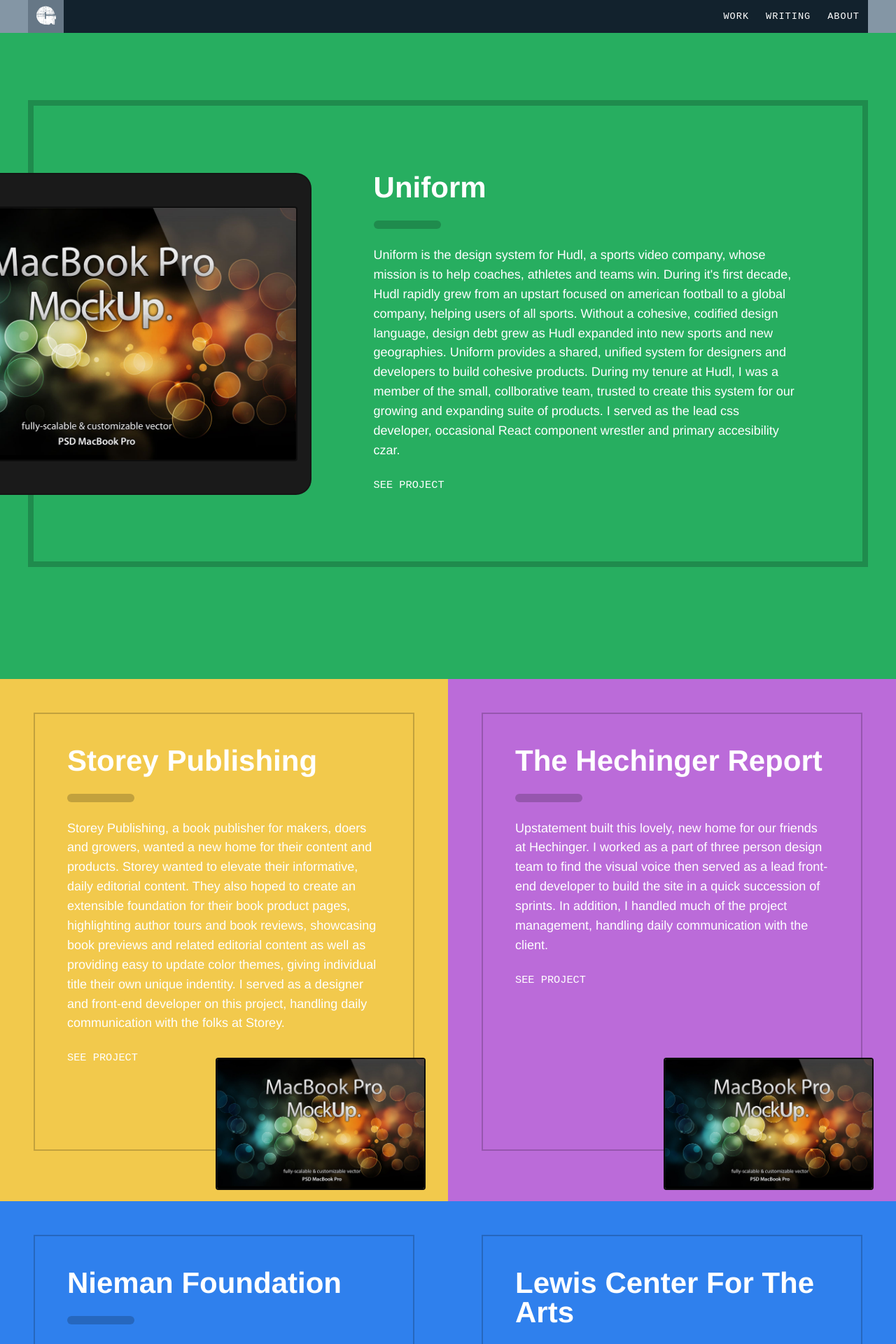
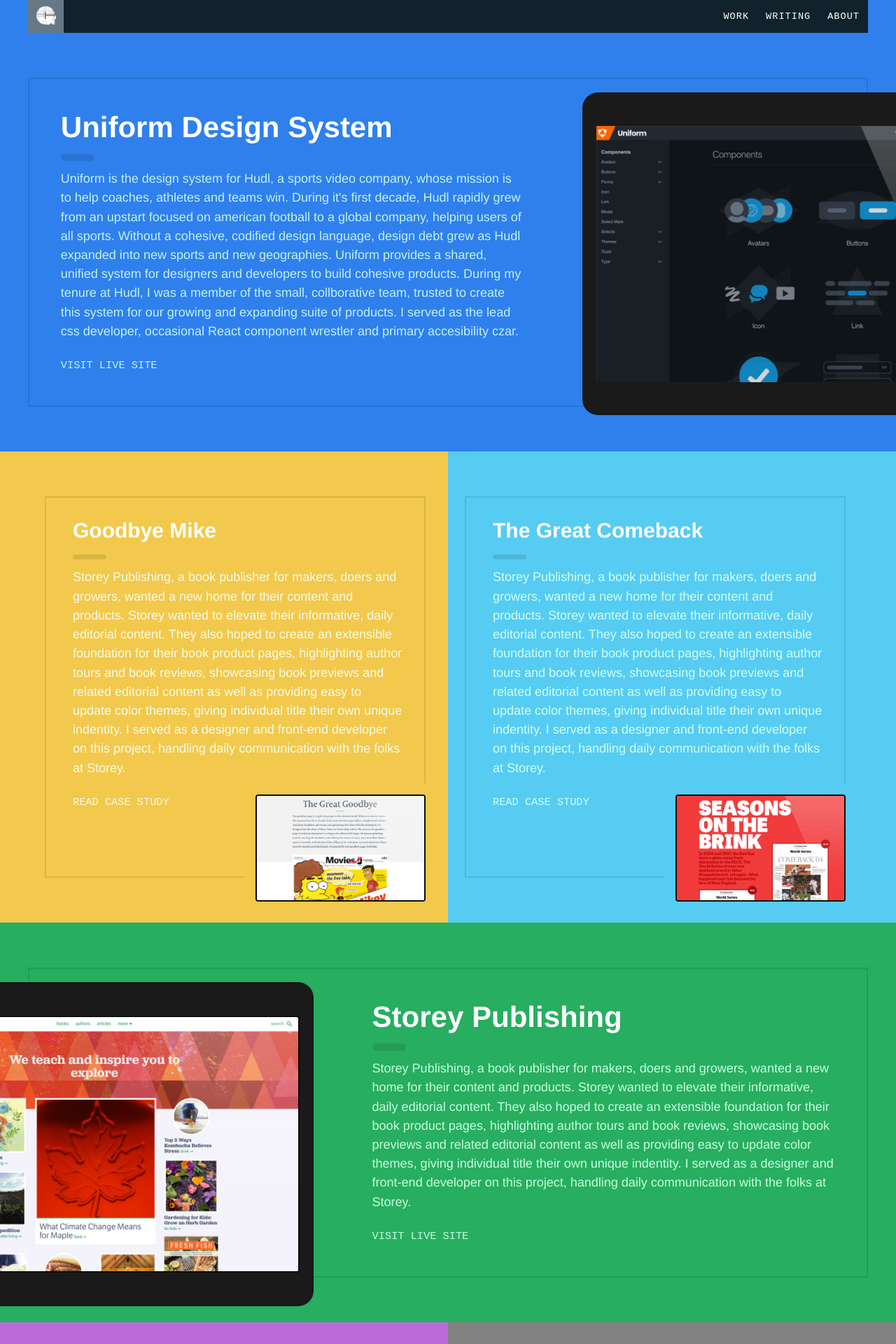
Before and after one commit to gcstaublin/gcstaublin.github.io, a Jekyll site: the page built from work.html, in a window 1280 px wide. Shown: the top 1920 px of the page at 70% size. Built offline with Jekyll 4.4.1, drawn with Linux system fonts in a browser that asks for light colours; nearby versions of some CDN libraries; some of the changed text lies outside the part shown.

Commit message:
Lots more work on new work page.

```diff
--- a/_data/work.yml
+++ b/_data/work.yml
@@ -1,33 +1,50 @@
 projects:
-  - head: Uniform
-    theme: poop
+  - head: Uniform Design System
+    theme: cornflower
     url: uniform.hudl.com
-    img: uniform_trans.png
+    img: uniform_work_tease.jpg
     text: Uniform is the design system for Hudl, a sports video company, whose mission is to help coaches, athletes and teams win. During it's first decade, Hudl rapidly grew from an upstart focused on american football to a global company, helping users of all sports. Without a cohesive, codified design language, design debt grew as Hudl expanded into new sports and new geographies. Uniform provides a shared, unified system for designers and developers to build cohesive products. During my tenure at Hudl, I was a member of the small, collborative team, trusted to create this system for our growing and expanding suite of products. I served as the lead css developer, occasional React component wrestler and primary accesibility czar.
 
+  - head: Goodbye Mike
+    theme: mustard
+    internal: true
+    url: /work/goodbye-mike
+    img: goodbye_work_tease.jpg
+    text: Storey Publishing, a book publisher for makers, doers and growers, wanted a new home for their content and products. Storey wanted to elevate their informative, daily editorial content. They also hoped to create an extensible foundation for their book product pages, highlighting author tours and book reviews, showcasing book previews and related editorial content as well as providing easy to update color themes, giving individual title their own unique indentity. I served as a designer and front-end developer on this project, handling daily communication with the folks at Storey.
+
+  - head: The Great Comeback
+    theme: sky
+    internal: true
+    url: work/comeback/
+    img: comeback_work_tease.jpg
+    text: Storey Publishing, a book publisher for makers, doers and growers, wanted a new home for their content and products. Storey wanted to elevate their informative, daily editorial content. They also hoped to create an extensible foundation for their book product pages, highlighting author tours and book reviews, showcasing book previews and related editorial content as well as providing easy to update color themes, giving individual title their own unique indentity. I served as a designer and front-end developer on this project, handling daily communication with the folks at Storey.
+
   - head: Storey Publishing
-    theme: nerd
+    theme: lush
     url: www.storey.com
-    img: storey_trans.png
+    img: storey_work_tease.jpg
     text: Storey Publishing, a book publisher for makers, doers and growers, wanted a new home for their content and products. Storey wanted to elevate their informative, daily editorial content. They also hoped to create an extensible foundation for their book product pages, highlighting author tours and book reviews, showcasing book previews and related editorial content as well as providing easy to update color themes, giving individual title their own unique indentity. I served as a designer and front-end developer on this project, handling daily communication with the folks at Storey.
 
   - head: The Hechinger Report
-    theme: rock
+    theme: lavender
     url: hechingerreport.org
-    img: hechinger_trans.png
+    img: hechinger_work_tease.jpg
     text: Upstatement built this lovely, new home for our friends at Hechinger. I worked as a part of three person design team to find the visual voice then served as a lead front-end developer to build the site in a quick succession of sprints. In addition, I handled much of the project management, handling daily communication with the client.
 
   - head: Nieman Foundation
+    theme: gravel
     url: niemanreports.org
-    img: nieman_trans.png
+    img: nieman_work_tease.jpg
     text: "The Nieman Foundation's new site is actually a set of three inter-related sites: Nieman Reports, Nieman Storyboard and the Foundation itself. I handled design and front end developemnt on this huge Upstatement endeavor."
 
   - head: Lewis Center For The Arts
+    theme: mustard
     url: arts.princeton.edu
-    img: lca_trans.png
+    img: lca_work_tease.jpg
     text: Serving as the lead front-end developer for this Upstatement project, I collaborated with the design team to help realize how the static designs could become a living breathing, responsive website. I also worked closely with a newer member of our team, offering advice, code reviews and positive vibes.
 
   - head: IAPP
+    theme: sky
     url: iapp.org
-    img: iapp_trans.png
+    img: iapp_work_tease.jpg
     text: The Privacy Professionals website was a unique project for us at Upstatement. The site had many more transactional interactions than your typical editorially based project. I served as the lead front-end devleoper, working with the design team to realize their vision and make it responsive
--- a/_layouts/archive.html
+++ b/_layouts/archive.html
@@ -31,5 +31,8 @@
     <!-- ===================================== -->
     {% include footer.html  %}
 
+    <!-- Slide up script -->
+    <script src="/static/js/slide-in.js"></script>
+
 
   </body>
--- a/archive.html
+++ b/archive.html
@@ -5,8 +5,6 @@
 contentClass: archive__container
 permalink: /archive/
 ---
-
-
 
 
 
--- a/static/scss/_archive.scss
+++ b/static/scss/_archive.scss
@@ -401,12 +401,66 @@
 //
 // --------------------------------------------
 // --------------------------------------------
+$bp-work-headline: 600px;
+
+$bp-work-headline-increase: 960px;
+
+$bp-work-grid-small-has-layout: 600px;
+$bp-work-grid-small-has-border: 960px;
+$bp-work-grid-small-has-img-adjustment: 1100px;
+
+$bp-work-grid-large-has-layout: 800px;
+$bp-work-grid-large-has-border: 960px;
+$bp-work-grid-large-has-image-adjustment: 1100px;
+
+$bp-adjust-item-for-bleed: 960px;
+
+
+
+// Theme Variables
+// --------------------------------------------
 :root {
   --archive-section-color-bg: #2F80ED;
   // --archive-section-color-border: #2158A2;
-  --archive-section-color-border: rgba(0, 0, 0, 0.2);
+  --archive-section-color-border: rgba(0, 0, 0, 0.1);
   --archive-section-color-text: #fff;
 }
+
+.theme--cornflower {
+  --archive-section-color-bg: #2F80ED;
+  --archive-section-color-text: #c2f0ff;
+}
+
+
+.theme--lush {
+  --archive-section-color-bg: #27AE60;
+  --archive-section-color-text: #c7ffde;
+}
+
+.theme--mustard {
+  --archive-section-color-bg: #F2C94C;
+  --archive-section-color-text: #fafbeb;
+}
+
+
+.theme--sky {
+  --archive-section-color-bg: #56CCF2;
+  --archive-section-color-text: #d1fffc;
+  // --archive-section-color-text: #8586bb;
+}
+
+.theme--lavender {
+  --archive-section-color-bg: #BB6BD9;
+  --archive-section-color-text: #f7e3ff;
+}
+
+
+.theme--gravel {
+  --archive-section-color-bg: #828282;
+  --archive-section-color-text: #e4e4e4;
+}
+
+
 
 .theme--poop {
   --archive-section-color-bg: #27AE60;
@@ -429,79 +483,37 @@
 
 
 
-// Work Item
+
+
+// Work Grid
 // --------------------------------------------
-.work__item {
-  background-color: var(--archive-section-color-bg);
-  padding-top: calc(2rem + 5vw);
-  padding-bottom: calc(2rem + 10vw);
-  padding-left: calc(2rem + 1vw);
-  padding-right: calc(2rem + 1vw);
-  @include bp(1200px) {
-    padding-left: 0;
-    padding-right: 0;
+
+.work__grid--wrapper {
+  overflow: hidden;
+}
+
+.work__grid--2 {
+  max-width: 1200px;
+  margin-left: auto;
+  margin-right: auto;
+  @include bp($bp-work-grid-small-has-layout) {
+    display: grid;
+    grid-template-columns: 1fr 1fr;
+    grid-gap: 0;
   }
 }
 
 
-
-.work__item--small {
-  position: relative;
-  background-color: var(--archive-section-color-bg);
-  // padding-top: calc(2rem + 5vw);
-  // padding-bottom: calc(2rem + 5vw);
-  // padding-left: calc(2rem + 1vw);
-  // padding-right: calc(2rem + 1vw);
-  padding-top: 6rem;
-  padding-left: 6rem;
-  padding-right: 6rem;
-  padding-bottom: 12rem;
-
-  &:before {
-    position: absolute;
-    content: '';
-    top: 48px;
-    bottom: calc(0.5rem + 5vw);
-    left: 48px;
-    right: 48px;
-    border-width: 2px;
-    border-style: solid;
-    border-color: var(--archive-section-color-border);
+.work__grid--item--2 {
+  @include bp($bp-work-grid-large-has-layout) {
+    display: grid;
+    grid-template-columns: 1fr 2fr;
+    grid-gap: calc(50px + 5vw);
   }
 }
 
 
-
-
-.work__inner--item {
-  max-width: 1200px;
-  margin-right: auto;
-  margin-left: auto;
-  // border: 6px solid var(--archive-section-color-border);
-  border-width: calc(2px + 0.5vw);
-  border-style: solid;
-  border-color: var(--archive-section-color-border);
-  padding: calc(2rem + 5vw);
-}
-
-
-
-// Work Grid
-// --------------------------------------------
-.work__grid--2 {
-  display: grid;
-  grid-template-columns: 1fr 1fr;
-  grid-gap: 0;
-}
-
-.work__grid--item--2 {
-  display: grid;
-  grid-template-columns: 1fr 2fr;
-  grid-gap: calc(50px + 3vw);
-}
-
-.work__item:nth-of-type(2n + 2) {
-  // .archive__grid--2 { background-color: green; }
+.work__item:nth-of-type(2n + 1) {
   .work__grid--item--2 {
     grid-template-columns: 2fr 1fr;
   }
@@ -509,87 +521,240 @@
     grid-column: 2;
     grid-row: 1;
   }
-
   .work__container--img {
-    left: initial;
-    right: -25vw;
+    @include bp($bp-work-grid-large-has-layout) {
+      position: absolute;
+      width: calc(600px + 2vw);
+      right: calc(-300px - 5vw);
+      left: initial;
+      top: -2vw;
+    }
+    @include bp($bp-work-grid-large-has-image-adjustment) {
+      right: calc(-200px - 5vw);
+      left: initial;
+    }
   }
 }
 
 
-// .work__content { border: 1px solid red; }
 
 
 
-// Work Typography
+
+// Work Item
 // --------------------------------------------
+.work__item {
+  background-color: var(--archive-section-color-bg);
+  padding: 2rem 1.5rem;
+  overflow: hidden;
+  @include bp(1200px) {
+    padding-left: 0;
+    padding-right: 0;
+  }
+  @include bp($bp-work-grid-large-has-layout) {
+    padding: 4rem 2rem;
+  }
+}
+
+
+.work__item--will-bleed {
+  @include bp($bp-adjust-item-for-bleed) { padding-top: calc(4rem + 51px); }
+}
+
+
+.work__item--small {
+  position: relative;
+  background-color: var(--archive-section-color-bg);
+  padding: 2rem 1.5rem;
+  transition: 0.2s;
+
+  // Stretches background behind items;
+  &:after {
+    position: absolute;
+    content: '';
+    top: 0;
+    bottom: 0;
+    width: 100%;
+    left: -100%;
+    z-index: -1;
+    background-color: var(--archive-section-color-bg);
+  }
+
+  &:nth-of-type(even) {
+    &:after {
+      left: initial;
+      right: -100%;
+    }
+  }
+
+
+  @include bp($bp-work-grid-small-has-border) {
+    padding: 6rem 4rem;
+    &:before {
+      position: absolute;
+      content: '';
+      top: 4rem;
+      left: 2rem;
+      right: 2rem;
+      bottom: 4rem;
+      border-width: 2px;
+      border-style: solid;
+      border-color: var(--archive-section-color-border);
+    }
+    @include bp(1200px) {
+      &:before {
+        left: 1.5rem;
+      }
+    }
+  }
+
+  @include bp($bp-work-grid-small-has-img-adjustment) {
+    padding-bottom: 10rem;
+  }
+}
+
+
+.work__inner--item {
+  @include bp($bp-work-grid-small-has-border) {
+    max-width: 1200px;
+    margin-right: auto;
+    margin-left: auto;
+    border-width: 2px;
+    border-style: solid;
+    border-color: var(--archive-section-color-border);
+    padding: calc(2rem + 1vw);
+  }
+}
+
+
+// .work__inner--item--small {
+//   border: 1px solid red;
+//   max-width: calc(600px - 4rem);
+//   padding: 2rem;
+//   margin-left: auto;
+// }
+
+
+
+
+
+
+
+// Work Type + Content
+// --------------------------------------------
+.work__content {
+  position: relative;
+  z-index: 1;
+}
+
+
 .work__headline {
   position: relative;
   margin: 0;
   font-family: $type-face-headline-sans-alt;
-  font-size: 42px;
+  font-size: 24px;
   font-weight: 800;
-  line-height: 1;
+  line-height: 1.15;
   color: #fff;
+  transition: 0.2s;
+  @include bp($bp-work-headline-increase) {
+    font-size: 42px;
+  }
 
   &:after {
+    content: '';
     position: absolute;
     left: 0;
-    bottom: -38px;
-    content: '';
-    width: 96px;
-    height: 12px;
+    width: 48px;
+    bottom: -24px;
+    height: 0.25em;
     background-color: var(--archive-section-color-border);
     border-radius: 0.5rem;
   }
 }
 
+
+.work__headline--small {
+  @include bp($bp-work-headline-increase) { font-size: 30px; }
+}
+
 .work__text {
-  margin-top: 62px;
+  // margin-top: 62px;
+  margin-top: 36px;
   font-weight: 400;
   font-size: 1.125rem;
-  line-height: 1.55;
+  line-height: 1.5125;
   color: var(--archive-section-color-text);
 }
+
 
 .archive__link--text {
   margin-top: 24px;
 }
 
 
-.work__content {
-  position: relative;
-  z-index: 1;
-}
 
-// Work Typography
+
+
+
+
+// Work Images + Media
 // --------------------------------------------
 .work__media {
   position: relative;
+  margin-bottom: 1.5rem;
+}
+
+
+.work__media--small {
+  @include bp($bp-work-grid-small-has-img-adjustment) {
+    position: absolute;
+    bottom: -0.65rem;
+    right: 1rem;
+    width: 275px;
+    border-color: var(--archive-section-color-bg);
+    border-width: 16px;
+    border-style: solid;
+  }
 }
 
 
 .work__container--img {
-  position: absolute;
-  left: -25vw;
+  // position: absolute;
+  // left: -25vw;
 
-  padding: 2rem;
+  // padding: 2rem;
   border: 2px solid var(--archive-section-color-border);
-  // border-radius: 0.8rem;
   border-radius: 1.4rem;
   background-color: #1a1a1a;
   padding-top: 3.57vw;
   padding-bottom: 3.57vw;
   padding-left: 1.43vw;
   padding-right: 1.43vw;
+  transition: 0.2s;
+
+  //////
+  @include bp($bp-work-grid-large-has-layout) {
+    position: absolute;
+    width: calc(600px + 2vw);
+    left: calc(-300px - 5vw);
+    right: initial;
+    top: -2vw;
+  }
+
+  @include bp($bp-work-grid-large-has-image-adjustment) {
+    left: calc(-200px - 5vw);
+    right: initial;
+  }
 }
 
 
 .work__container--img--small {
-  position: absolute;
-  bottom: 1rem;
-  right: 2rem;
-  width: 300px;
+  // position: absolute;
+  // bottom: 1rem;
+  // right: 2rem;
+  // width: 300px;
+  // positon: absolute;
 }
 
 
--- a/work.html
+++ b/work.html
@@ -1,81 +1,20 @@
 ---
 layout: archive
 title: Grant Staubin | Work
-pageclass: page--work theme--silver-fox
+pageclass: page--work page--has-no-bottom-margin theme--silver-fox
 permalink: /work/
 ---
 
 
-
-<!-- Smaller Teases -->
+<!-- First Big -->
 <!-- ========================== -->
-<!-- <div class="archive__pinned">
-  <div class="archive__pinned-main">
-    {% for item in site.data.work.projects limit:1 %}
-      <article class="archive__article--pinned-main">
-        <div class="archive__image--work">
-          <img src="/static/img/{{item.img}}">
-        </div>
-        <div class="archive__content--work">
-          <h3 class="archive__headline--work">
-            {{item.head}}
-          </h3>
-          <p class="archive__text--work">
-          {{item.text}}
-          <a class="archive__link--text" target="_blank" href="http://{{item.url}}">See project</a>
-        </p>
-        </div>
-      </article>
-    {% endfor %}
-  </div>
-
-  <div class="archive__pinned-secondary">
-    {% for item in site.data.work.projects offset:1 limit:1 %}
-      <article class="archive__article--pinned-secondary">
-        <div class="archive__image--work">
-          <img src="/static/img/{{item.img}}">
-        </div>
-        <div class="archive__content--work">
-          <h3 class="archive__headline--work">
-            {{item.head}}
-          </h3>
-          <p class="archive__text--work">
-          {{item.text}}
-          <a class="archive__link--text" target="_blank" href="http://{{item.url}}">See project</a>
-        </p>
-        </div>
-      </article>
-    {% endfor %}
-  </div>
-</div> -->
-
-
-
-<!-- Smaller Teases -->
-<!-- ========================== -->
-<!-- <ul class="archive__items archive__items--grid">
-  {% for item in site.data.work.projects offset:2 %}
-    <li class="archive__item archive__item--grid">
-      {% include /components/work-item.html
-          img=item.img
-          head=item.head
-          text=item.text
-          url=item.url
-      %}
-    </li>
-  {% endfor %}
-</ul> -->
-
-
-
-
 {% for item in site.data.work.projects limit:1 %}
-<article class="work__item {% if item.theme %}theme--{{item.theme}}{% endif %}">
+<article class="work__item work__item--will-bleed hero--bleed--top {% if item.theme %}theme--{{item.theme}}{% endif %}">
   <div class="work__inner--item work__grid--item--2">
     <div class="work__media">
       <div class="work__container--img">
-        <!-- <img src="/static/img/{{item.img}}"> -->
-        <img class="work__img" src="/static/img/work_landing/grant_2018.jpg">
+        <img src="/static/img/work_landing/{{item.img}}">
+        <!-- <img class="work__img" src="/static/img/work_landing/grant_2018.jpg"> -->
       </div>
     </div>
 
@@ -85,7 +24,11 @@
       </h3>
       <div class="work__text">
         {{item.text}}
-        <a class="archive__link--text" target="_blank" href="http://{{item.url}}">See project</a>
+        {% if item.internal == true %}
+          <a class="archive__link--text" href="http://{{site.baseurl}}/{{item.url}}">Read Case Study</a>
+          {% else %}
+           <a class="archive__link--text" target="_blank" href="http://{{item.url}}">Visit Live Site</a>
+        {% endif %}
       </div>
     </div>
 
@@ -95,45 +38,100 @@
 
 
 
-<section class="work__grid--2">
-{% for item in site.data.work.projects offset:1 %}
-  <article class="work__item--small {% if item.theme %}theme--{{item.theme}}{% endif %}">
-      <div class="work__container--img--small">
-        <img class="work__img" src="/static/img/work_landing/grant_2018.jpg">
-      </div>
+<!-- First Smalls -->
+<!-- ========================== -->
+<section class="work__grid--wrapper">
+  <div class="work__grid--2">
+  {% for item in site.data.work.projects offset:1 limit: 2 %}
+    <article class="work__item--small {% if item.theme %}theme--{{item.theme}}{% endif %}">
+        <div class="work__media work__media--small">
+          <div class="work__container--img--small">
+            <img class="work__img" src="/static/img/work_landing/{{item.img}}">
+            <!-- <img class="work__img" src="/static/img/work_landing/grant_2018.jpg"> -->
+          </div>
+        </div>
 
-      <div class="work__content">
-        <h3 class="work__headline">
-          {{item.head}}
-        </h3>
-        <div class="work__text">
-          {{item.text}}
-          <a class="archive__link--text" target="_blank" href="http://{{item.url}}">See project</a>
+        <div class="work__content">
+          <h3 class="work__headline work__headline--small">
+            {{item.head}}
+          </h3>
+          <div class="work__text">
+            {{item.text}}
+            {% if item.internal == true %}
+              <a class="archive__link--text" href="http://{{site.baseurl}}/{{item.url}}">Read Case Study</a>
+              {% else %}
+               <a class="archive__link--text" target="_blank" href="http://{{item.url}}">Visit Live Site</a>
+            {% endif %}
+          </div>
         </div>
-      </div>
-  </article>
-{% endfor %}
+    </article>
+  {% endfor %}
+  </div>
 </section>
 
 
 
+<!-- Second Big -->
+<!-- ========================== -->
+{% for item in site.data.work.projects limit:1 offset: 3 %}
+<article class="work__item {% if item.theme %}theme--{{item.theme}}{% endif %}">
+  <div class="work__inner--item work__grid--item--2">
+    <div class="work__media">
+      <div class="work__container--img">
+        <img class="work__img" src="/static/img/work_landing/{{item.img}}">
+        <!-- <img class="work__img" src="/static/img/work_landing/grant_2018.jpg"> -->
+      </div>
+    </div>
 
-<!-- <article class="archive__article--work">
-  <div class="archive__meta archive__meta--work">
-    <a target="_blank" href="http://{{item.url}}">
-      <div class="archive__img--work--small">
-        <img src="/static/img/{{item.img}}">
+    <div class="work__content slide-up">
+      <h3 class="work__headline">
+        {{item.head}}
+      </h3>
+      <div class="work__text">
+        {{item.text}}
+        {% if item.internal == true %}
+          <a class="archive__link--text" href="http://{{site.baseurl}}/{{item.url}}">Read Case Study</a>
+          {% else %}
+           <a class="archive__link--text" target="_blank" href="http://{{item.url}}">Visit Live Site</a>
+        {% endif %}
+
       </div>
-    </a>
+    </div>
+
   </div>
+</article>
+{% endfor %}
 
-  <div class="archive__content--work--small">
-    <h3 class="archive__headline--item archive__headline--work--small">
-      {{item.head}}
-    </h3>
-    <p class="archive__text--work">
-      {{item.text}}
-      <a class="archive__link--text" target="_blank" href="http://{{item.url}}">See project</a>
-    </p>
+
+
+<!-- Second Smalls -->
+<!-- ========================== -->
+<section class="work__grid--wrapper">
+  <div class="work__grid--2">
+  {% for item in site.data.work.projects offset:4 %}
+    <article class="work__item--small {% if item.theme %}theme--{{item.theme}}{% endif %}">
+        <div class="work__media work__media--small">
+          <div class="work__container--img--small">
+            <img class="work__img" src="/static/img/work_landing/{{item.img}}">
+            <!-- <img class="work__img" src="/static/img/work_landing/grant_2018.jpg"> -->
+          </div>
+        </div>
+
+        <div class="work__content slide-up">
+          <h3 class="work__headline work__headline--small slide-up">
+            {{item.head}}
+          </h3>
+          <div class="work__text">
+            {{item.text}}
+            {% if item.internal == true %}
+              <a class="archive__link--text" href="http://{{site.baseurl}}/{{item.url}}">Read Case Study</a>
+              {% else %}
+               <a class="archive__link--text" target="_blank" href="http://{{item.url}}">Visit Live Site</a>
+            {% endif %}
+
+          </div>
+        </div>
+    </article>
+  {% endfor %}
   </div>
-</article> -->
+</section>
```
Also changed, not shown: prototype.md (+33 -2 lines), static/css/screen.css, static/img/work_landing/comeback_work_tease.jpg (added), static/img/work_landing/goodbye_work_tease.jpg (added), static/img/work_landing/hechinger_work_tease.jpg (added), static/img/work_landing/iapp_work_tease.jpg (added), static/img/work_landing/lca_work_tease.jpg (added), static/img/work_landing/nieman_work_tease.jpg (added), static/img/work_landing/storey_work_tease.jpg (added), static/img/work_landing/uniform_work_tease.jpg (added), 1 other file.
